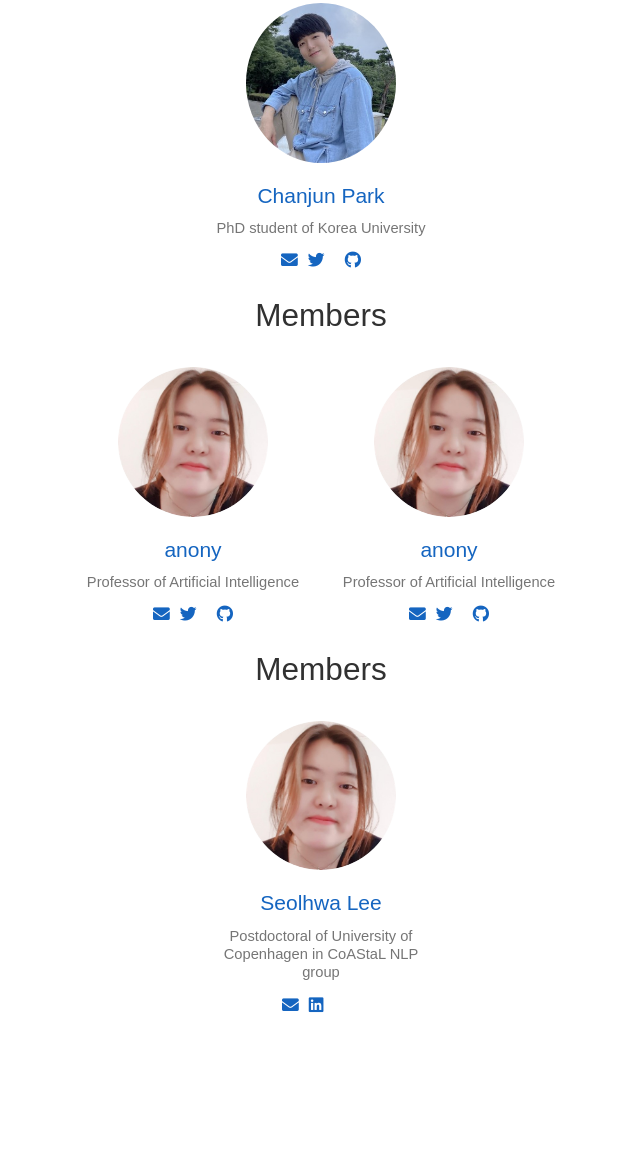
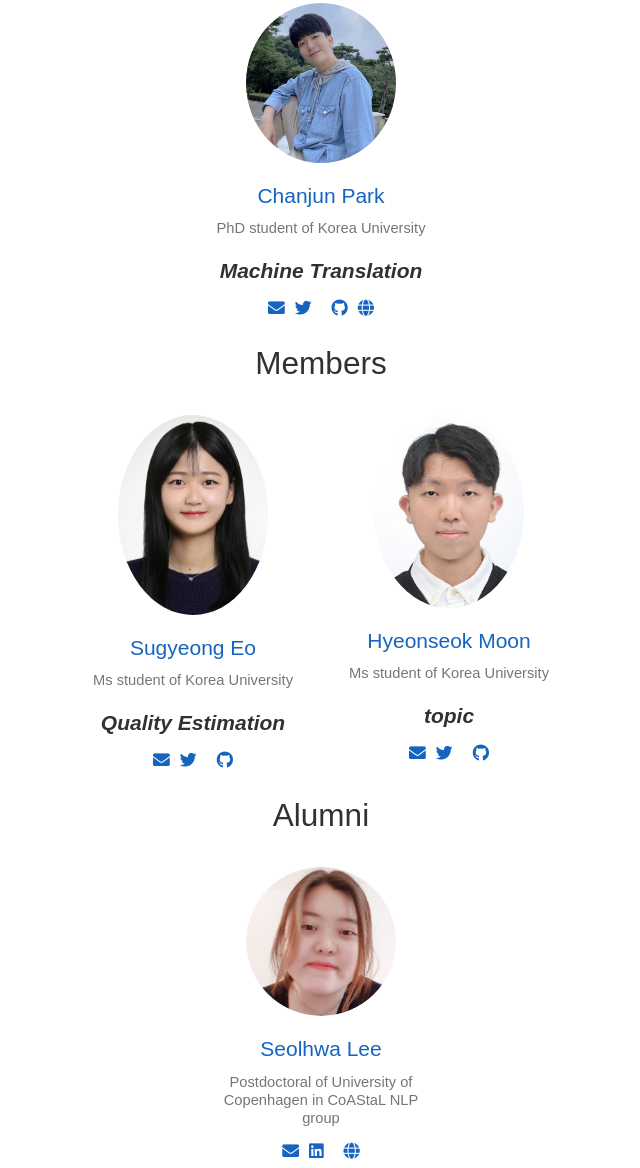
Before and after one commit to KU-MT-GROUP/KU-MT-GROUP.github.io, a plain HTML site: page people/index.html in a window 1280 px wide. Shown: the part 632-1800 px from the top of the page, without its empty margins (319-959 px from the left). Drawn offline with nearby package versions, Linux system fonts and the light colour scheme; no server answers; some icons are missing.

Commit message:
Update index.html

```diff
--- a/people/index.html
+++ b/people/index.html
@@ -139,7 +139,7 @@
 								</li>
 								<li>
 									<a href=https://nlp.korea.ac.kr target=_blank rel=noopener>
-										<i class="fab fa-globe"></i>
+										<i class="fas fa-globe"></i>
 									</a>
 								</li>
 							</ul>
@@ -159,6 +159,7 @@
 								<a href=../author/chanjun-park/>Chanjun Park</a>
 							</h2>
 							<h3>PhD student of Korea University</h3>
+							<h4><i>Machine Translation</i></h4>
 							<ul class=network-icon aria-hidden=true>
 								<li>
 									<a href=mailto:test@example.org>
@@ -180,6 +181,11 @@
 										<i class="fab fa-github"></i>
 									</a>
 								</li>
+								<li>
+									<a href=https://nlp.korea.ac.kr target=_blank rel=noopener>
+										<i class="fas fa-globe"></i>
+									</a>
+								</li>
 							</ul>
 						</div>
 						</div>
@@ -189,14 +195,15 @@
                         </div>
 						<!-- -------------------------------------------------- First member ------------------------------------ -->
 						<div class="col-12 col-sm-auto people-person">
-							<a href=../author/seolhwa-lee/>
-							<img class="avatar avatar-circle" src=../author/seolhwa-lee/lee.jpg alt=Avatar>
+							<a href=../author/sugyeong-eo/>
+							<img class="avatar avatar-circle" src=../author/sugyeong-eo/eo.jpeg alt=Avatar>
 						</a>
 						<div class=portrait-title>
 							<h2>
-								<a href=../author/seolhwa-lee/>anony</a>
+								<a href=../author/sugyeong-eo/>Sugyeong Eo</a>
 							</h2>
-							<h3>Professor of Artificial Intelligence</h3>
+							<h3>Ms student of Korea University</h3>
+							<h4><i>Quality Estimation</i></h4>
 							<ul class=network-icon aria-hidden=true>
 								<li>
 									<a href=mailto:test@example.org>
@@ -223,14 +230,15 @@
 						</div>
 						<!-- -------------------------------------------------- Second member ------------------------------------ -->
 						<div class="col-12 col-sm-auto people-person">
-							<a href=../author/seolhwa-lee/>
-							<img class="avatar avatar-circle" src=../author/seolhwa-lee/lee.jpg alt=Avatar>
+							<a href=../author/hyeonseok-moon/>
+							<img class="avatar avatar-circle" src=../author/hyeonseok-moon/moon.jpg alt=Avatar>
 						</a>
 						<div class=portrait-title>
 							<h2>
-								<a href=../author/seolhwa-lee/>anony</a>
+								<a href=../author/hyeonseok-moon/>Hyeonseok Moon</a>
 							</h2>
-							<h3>Professor of Artificial Intelligence</h3>
+							<h3>Ms student of Korea University</h3>
+							<h4><i>topic</i></h4>
 							<ul class=network-icon aria-hidden=true>
 								<li>
 									<a href=mailto:test@example.org>
@@ -257,7 +265,7 @@
 						</div>
 						<!-- -------------------------------------------------- Alumni ------------------------------------ -->
 						<div class=col-md-12>
-                            <h2 class=mb-4>Members</h2>
+                            <h2 class=mb-4>Alumni</h2>
                         </div>
 						<!-- -------------------------------------------------- First alumni ------------------------------------ -->
 						<div class="col-12 col-sm-auto people-person">
@@ -287,7 +295,7 @@
 								</li>
 								<li>
 									<a href=https://seolhwalee.github.io/ target=_blank rel=noopener>
-										<i class="fab fa-globe"></i>
+										<i class="fas fa-globe"></i>
 									</a>
 								</li>
 							</ul>
```
